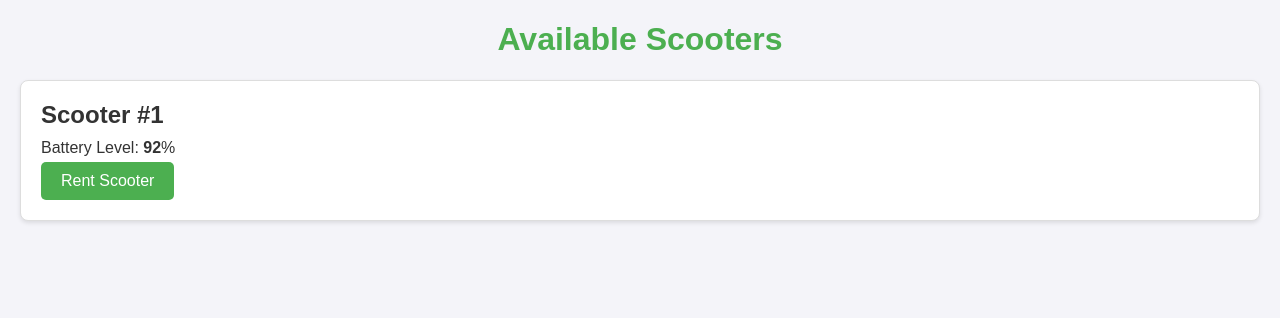
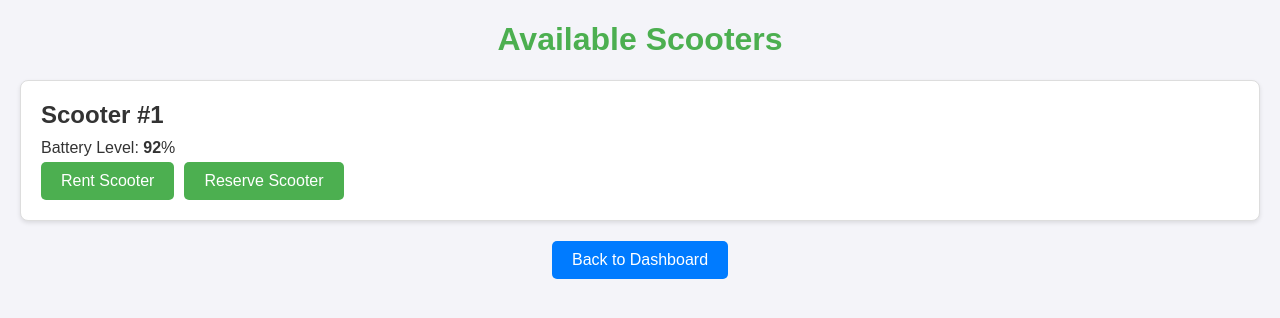
Before and after one commit to Dziga-czj/ttm4115-group9, a Flask app: page /rentScooter in a window 1280 px wide. Shown: the top 318 px of the page. Run offline with Flask 3, Linux system fonts and the light colour scheme.

Commit message:
Added possibility to reserve scooter

```diff
--- a/src/app/templates/rentScooter.html
+++ b/src/app/templates/rentScooter.html
@@ -30,6 +30,10 @@
         .scooter p {
             margin: 5px 0;
         }
+        .button-group {
+            display: flex;
+            gap: 10px;
+        }
         button {
             background-color: #4CAF50;
             color: white;
@@ -41,7 +45,25 @@
             transition: background-color 0.3s ease;
         }
         button:hover {
-            background-color: #45a049;
+            background-color: #007BFF;
+        }
+        .back-button {
+            display: block;
+            margin: 20px auto;
+            text-align: center;
+        }
+        .back-button button {
+            background-color: #007BFF;
+            color: white;
+            border: none;
+            padding: 10px 20px;
+            font-size: 16px;
+            border-radius: 5px;
+            cursor: pointer;
+            transition: background-color 0.3s ease;
+        }
+        .back-button button:hover {
+            background-color: darkblue;
         }
     </style>
 </head>
@@ -50,7 +72,25 @@
     <div class="scooter">
         <h2>Scooter #1</h2>
         <p>Battery Level: <strong id="battery-level">92</strong>%</p>
-        <button onclick="rentScooter()">Rent Scooter</button>
+        <div class="button-group">
+            <button onclick="rentScooter()">Rent Scooter</button>
+            <button onclick="reserveScooter()">Reserve Scooter</button>
+        </div>
     </div>
+    <div class="back-button">
+        <button onclick="goToDashboard()">Back to Dashboard</button>
+    </div>
+    <script>
+        function rentScooter() {
+            alert('Scooter rented!');
+        }
+
+        function reserveScooter() {
+            alert('Scooter reserved!');
+        }
+        function goToDashboard() {
+            window.location.href = '/dashboard'; // Replace with the actual dashboard URL
+        }
+    </script>
 </body>
 </html>
```
